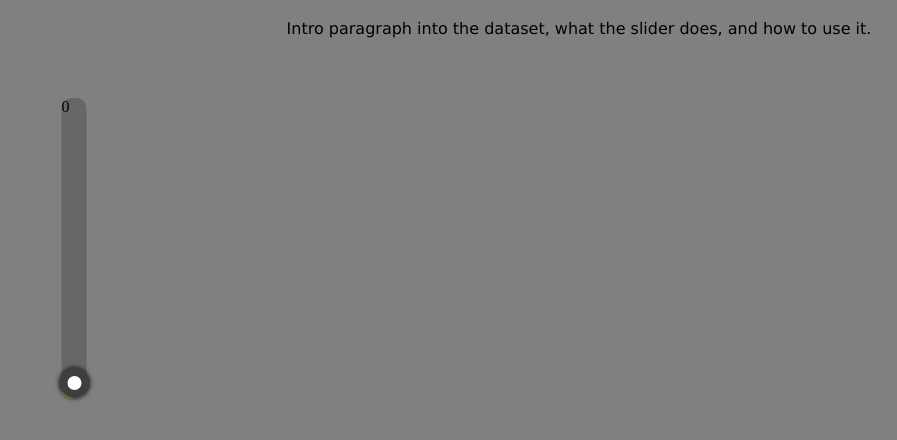
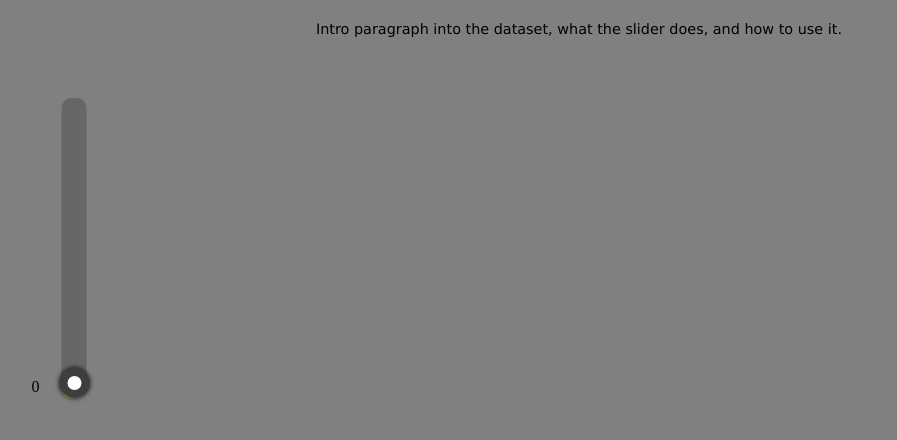
Before and after one commit to schoi369/P5_Song_Attributes, a plain HTML site: page index.html in a window 1280 px wide. Shown: the part 62-502 px from the top of the page, without its empty margins (61-958 px from the left). Drawn offline with nearby package versions, Linux system fonts and the light colour scheme.

Commit message:
Update style.css

```diff
--- a/style.css
+++ b/style.css
@@ -10,9 +10,15 @@ h1 { /* TODO: customize header color, font etc */
     font-size: 2.0em;
 }
 
-p { /* TODO: customize paragraph color, etc */
+p0 { /* TODO: customize paragraph color, etc */
     color: black;
     font-size: 0.9em;
+}
+p1 {
+    position: relative;
+    left: -30px;
+    bottom: -280px;
+    text-align: "center";
 }
 
 body {
```
